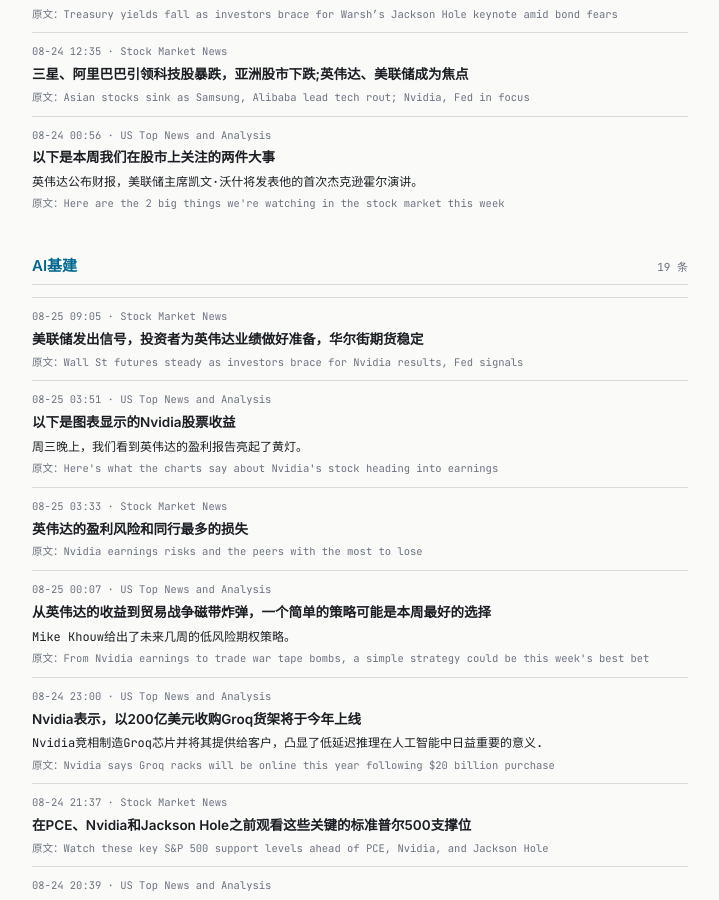
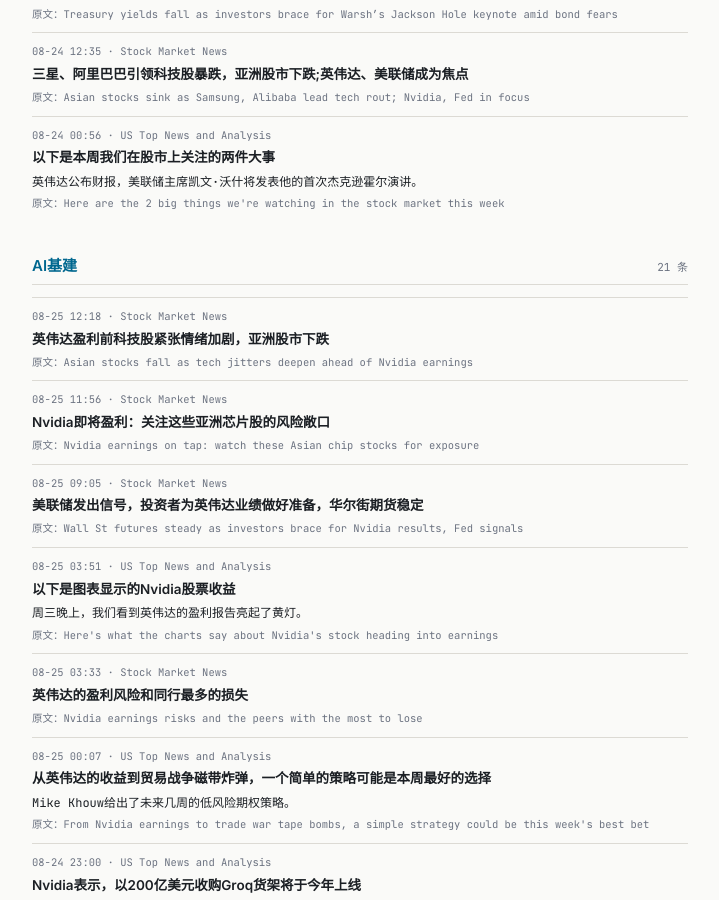
Before and after one commit to tang3super/tang3super.github.io, a Jekyll site: the page built from macro-trade/news-digest.md, in a window 1280 px wide and 900 px high, scrolled down 4062 px. Shown: the whole window, without its empty margins (280-999 px from the left). Built offline with Jekyll 4.4.1, drawn with Linux system fonts in a browser that asks for light colours; some of the changed text lies outside the part shown.

Commit message:
sync news-digest article

```diff
--- a/macro-trade/news-digest.md
+++ b/macro-trade/news-digest.md
@@ -5,7 +5,7 @@
 date: '2026-08-25'
 summary: 2026年第35周监控
 week_label: 2026年第35周监控
-last_updated: 2026-08-25 11:57
+last_updated: 2026-08-25 12:37
 refresh_note: 每 5 分钟自动刷新
 topics:
 - name: 地缘政治
@@ -274,6 +274,18 @@
     summary_zh: 英伟达公布财报，美联储主席凯文·沃什将发表他的首次杰克逊霍尔演讲。
 - name: AI基建
   items:
+  - title: Asian stocks fall as tech jitters deepen ahead of Nvidia earnings
+    summary: ''
+    link: https://www.investing.com/news/stock-market-news/asian-stocks-fall-as-tech-jitters-iran-sanctions-cloud-nvidia-outlook-4874458
+    source: Stock Market News
+    time: 08-25 12:18
+    title_zh: 英伟达盈利前科技股紧张情绪加剧，亚洲股市下跌
+  - title: 'Nvidia earnings on tap: watch these Asian chip stocks for exposure'
+    summary: ''
+    link: https://www.investing.com/news/stock-market-news/nvidia-earnings-on-tap-watch-these-asian-chip-stocks-for-exposure-93CH-4874452
+    source: Stock Market News
+    time: 08-25 11:56
+    title_zh: Nvidia即将盈利：关注这些亚洲芯片股的风险敞口
   - title: Wall St futures steady as investors brace for Nvidia results, Fed signals
     summary: ''
     link: https://www.investing.com/news/stock-market-news/wall-st-futures-steady-as-investors-brace-for-nvidia-results-fed-signals-4874359
```
